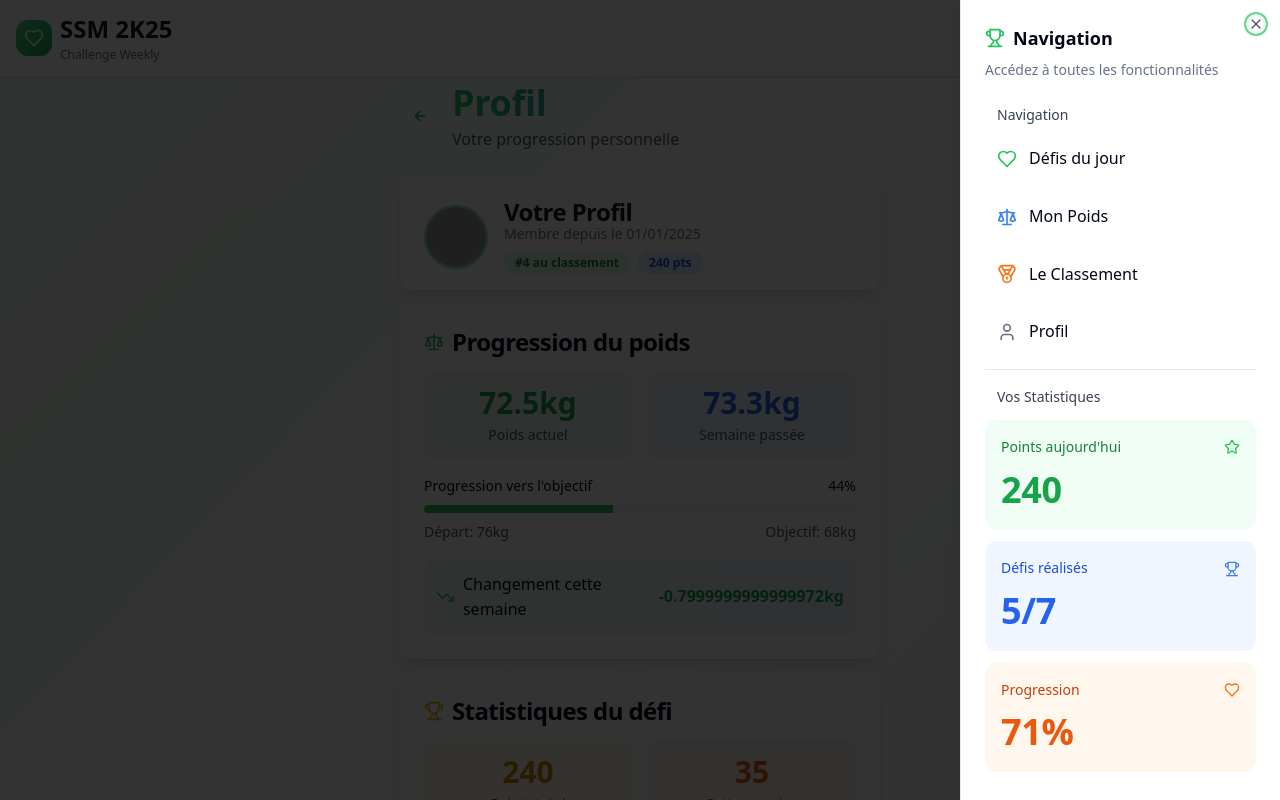
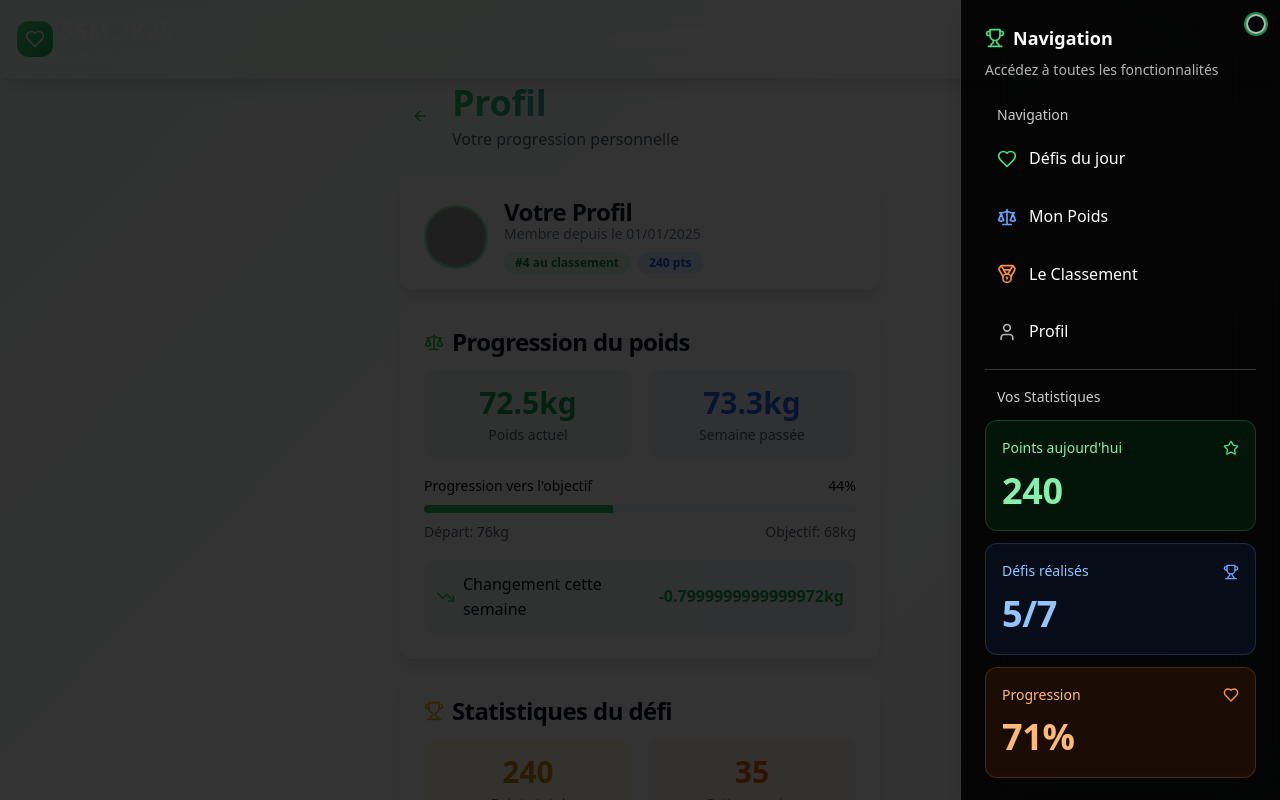
Before and after one commit to FLOnocode/weekly-wellbeing-wins, a React (Vite) app: page /profile in a window 1280 px wide. Both pictures are taken after a click on the button 1244 px from the left and 37 px from the top of the page. Shown: the top 800 px of the page. Built offline with nearby package versions, Linux system fonts and the light colour scheme; grey boxes are pictures that could not be loaded.

Commit message:
Refactor: Apply glassmorphism to navbar
- Add margin between navbar and content.
- Apply glassmorphism effect to the navbar.
- Adjust text color for readability.

```diff
--- a/src/components/MobileHeader.tsx
+++ b/src/components/MobileHeader.tsx
@@ -29,7 +29,7 @@ export const MobileHeader = ({
   const progressPercentage = Math.round((completedChallenges / totalChallenges) * 100);
 
   return (
-    <header className="fixed top-0 left-0 right-0 z-50 bg-white/95 backdrop-blur-md border-b shadow-sm">
+    <header className="fixed top-0 left-0 right-0 z-50 bg-white/5 backdrop-blur-xl border border-white/20 shadow-lg">
       <div className="container mx-auto px-4 py-3">
         <div className="flex items-center justify-between">
           {/* Logo et titre */}
@@ -38,36 +38,36 @@ export const MobileHeader = ({
               <Heart className="h-5 w-5 text-white" />
             </div>
             <div>
-              <h1 className="text-heading-4 font-bold text-gray-900">SSM 2K25</h1>
-              <p className="text-caption text-gray-500">Challenge Weekly</p>
+              <h1 className="text-heading-4 font-bold text-white">SSM 2K25</h1>
+              <p className="text-caption text-white/70">Challenge Weekly</p>
             </div>
           </Link>
 
           {/* Stats rapides */}
           <div className="flex items-center gap-3">
             <div className="text-center">
-              <div className="text-body font-bold text-wellness-600">{totalPoints}</div>
-              <div className="text-caption text-gray-500">pts</div>
+              <div className="text-body font-bold text-wellness-300">{totalPoints}</div>
+              <div className="text-caption text-white/60">pts</div>
             </div>
             <div className="text-center">
-              <div className="text-body font-bold text-motivation-600">{progressPercentage}%</div>
-              <div className="text-caption text-gray-500">fini</div>
+              <div className="text-body font-bold text-motivation-300">{progressPercentage}%</div>
+              <div className="text-caption text-white/60">fini</div>
             </div>
 
             {/* Menu burger */}
             <Sheet open={isMenuOpen} onOpenChange={setIsMenuOpen}>
               <SheetTrigger asChild>
-                <Button variant="ghost" size="icon" className="ml-2">
+                <Button variant="ghost" size="icon" className="ml-2 text-white hover:bg-white/10 hover:text-white">
                   <Menu className="h-5 w-5" />
                 </Button>
               </SheetTrigger>
-              <SheetContent side="right" className="w-80">
+              <SheetContent side="right" className="w-80 bg-black/90 backdrop-blur-xl border-white/20">
                 <SheetHeader>
-                  <SheetTitle className="flex items-center gap-2">
-                    <Trophy className="h-5 w-5 text-wellness-500" />
+                  <SheetTitle className="flex items-center gap-2 text-white">
+                    <Trophy className="h-5 w-5 text-wellness-400" />
                     Navigation
                   </SheetTitle>
-                  <SheetDescription>
+                  <SheetDescription className="text-white/70">
                     Accédez à toutes les fonctionnalités
                   </SheetDescription>
                 </SheetHeader>
@@ -75,73 +75,73 @@ export const MobileHeader = ({
                 <div className="mt-6 space-y-3">
                   {/* Navigation principale */}
                   <div className="space-y-2">
-                    <h3 className="text-body-sm font-medium text-gray-700 px-3">Navigation</h3>
+                    <h3 className="text-body-sm font-medium text-white/80 px-3">Navigation</h3>
 
                     <Link
                       to="/"
                       onClick={() => setIsMenuOpen(false)}
-                      className="flex items-center gap-3 p-3 rounded-lg hover:bg-wellness-50 transition-colors"
+                      className="flex items-center gap-3 p-3 rounded-lg hover:bg-wellness-500/20 transition-colors text-white"
                     >
-                      <Heart className="h-5 w-5 text-wellness-500" />
+                      <Heart className="h-5 w-5 text-wellness-400" />
                       <span className="text-body font-medium">Défis du jour</span>
                     </Link>
 
                     <Link
                       to="/weigh-in"
                       onClick={() => setIsMenuOpen(false)}
-                      className="flex items-center gap-3 p-3 rounded-lg hover:bg-motivation-50 transition-colors"
+                      className="flex items-center gap-3 p-3 rounded-lg hover:bg-motivation-500/20 transition-colors text-white"
                     >
-                      <Scale className="h-5 w-5 text-motivation-500" />
+                      <Scale className="h-5 w-5 text-motivation-400" />
                       <span className="text-body font-medium">Mon Poids</span>
                     </Link>
 
                     <Link
                       to="/rankings"
                       onClick={() => setIsMenuOpen(false)}
-                      className="flex items-center gap-3 p-3 rounded-lg hover:bg-energy-50 transition-colors"
+                      className="flex items-center gap-3 p-3 rounded-lg hover:bg-energy-500/20 transition-colors text-white"
                     >
-                      <Medal className="h-5 w-5 text-energy-500" />
+                      <Medal className="h-5 w-5 text-energy-400" />
                       <span className="text-body font-medium">Le Classement</span>
                     </Link>
 
                     <Link
                       to="/profile"
                       onClick={() => setIsMenuOpen(false)}
-                      className="flex items-center gap-3 p-3 rounded-lg hover:bg-gray-50 transition-colors"
+                      className="flex items-center gap-3 p-3 rounded-lg hover:bg-white/10 transition-colors text-white"
                     >
-                      <User className="h-5 w-5 text-gray-500" />
+                      <User className="h-5 w-5 text-white/70" />
                       <span className="text-body font-medium">Profil</span>
                     </Link>
                   </div>
 
                   {/* Statistiques */}
-                  <div className="pt-4 border-t space-y-3">
-                    <h3 className="text-body-sm font-medium text-gray-700 px-3">Vos Statistiques</h3>
+                  <div className="pt-4 border-t border-white/20 space-y-3">
+                    <h3 className="text-body-sm font-medium text-white/80 px-3">Vos Statistiques</h3>
 
-                    <div className="p-4 bg-wellness-50 rounded-lg">
+                    <div className="p-4 bg-wellness-500/10 backdrop-blur-sm border border-wellness-400/20 rounded-lg">
                       <div className="flex items-center justify-between mb-2">
-                        <span className="text-body-sm font-medium text-wellness-700">Points aujourd'hui</span>
-                        <Star className="h-4 w-4 text-wellness-500" />
+                        <span className="text-body-sm font-medium text-wellness-300">Points aujourd'hui</span>
+                        <Star className="h-4 w-4 text-wellness-400" />
                       </div>
-                      <div className="text-heading-2 font-bold text-wellness-600">{totalPoints}</div>
+                      <div className="text-heading-2 font-bold text-wellness-300">{totalPoints}</div>
                     </div>
 
-                    <div className="p-4 bg-motivation-50 rounded-lg">
+                    <div className="p-4 bg-motivation-500/10 backdrop-blur-sm border border-motivation-400/20 rounded-lg">
                       <div className="flex items-center justify-between mb-2">
-                        <span className="text-body-sm font-medium text-motivation-700">Défis réalisés</span>
-                        <Trophy className="h-4 w-4 text-motivation-500" />
+                        <span className="text-body-sm font-medium text-motivation-300">Défis réalisés</span>
+                        <Trophy className="h-4 w-4 text-motivation-400" />
                       </div>
-                      <div className="text-heading-2 font-bold text-motivation-600">
+                      <div className="text-heading-2 font-bold text-motivation-300">
                         {completedChallenges}/{totalChallenges}
                       </div>
                     </div>
 
-                    <div className="p-4 bg-energy-50 rounded-lg">
+                    <div className="p-4 bg-energy-500/10 backdrop-blur-sm border border-energy-400/20 rounded-lg">
                       <div className="flex items-center justify-between mb-2">
-                        <span className="text-body-sm font-medium text-energy-700">Progression</span>
-                        <Heart className="h-4 w-4 text-energy-500" />
+                        <span className="text-body-sm font-medium text-energy-300">Progression</span>
+                        <Heart className="h-4 w-4 text-energy-400" />
                       </div>
-                      <div className="text-heading-2 font-bold text-energy-600">{progressPercentage}%</div>
+                      <div className="text-heading-2 font-bold text-energy-300">{progressPercentage}%</div>
                     </div>
                   </div>
                 </div>
--- a/src/pages/Index.tsx
+++ b/src/pages/Index.tsx
@@ -146,8 +146,8 @@ const Index = () => {
         />
       </div>
 
-      {/* Contenu principal */}
-      <div className="relative z-10 pt-20 pb-6">
+      {/* Contenu principal avec marge ajoutée */}
+      <div className="relative z-10 pt-24 pb-6">
         <div className="container mx-auto px-4 max-w-lg">
           {/* Message de motivation avec style glassmorphisme */}
           <motion.div
```
